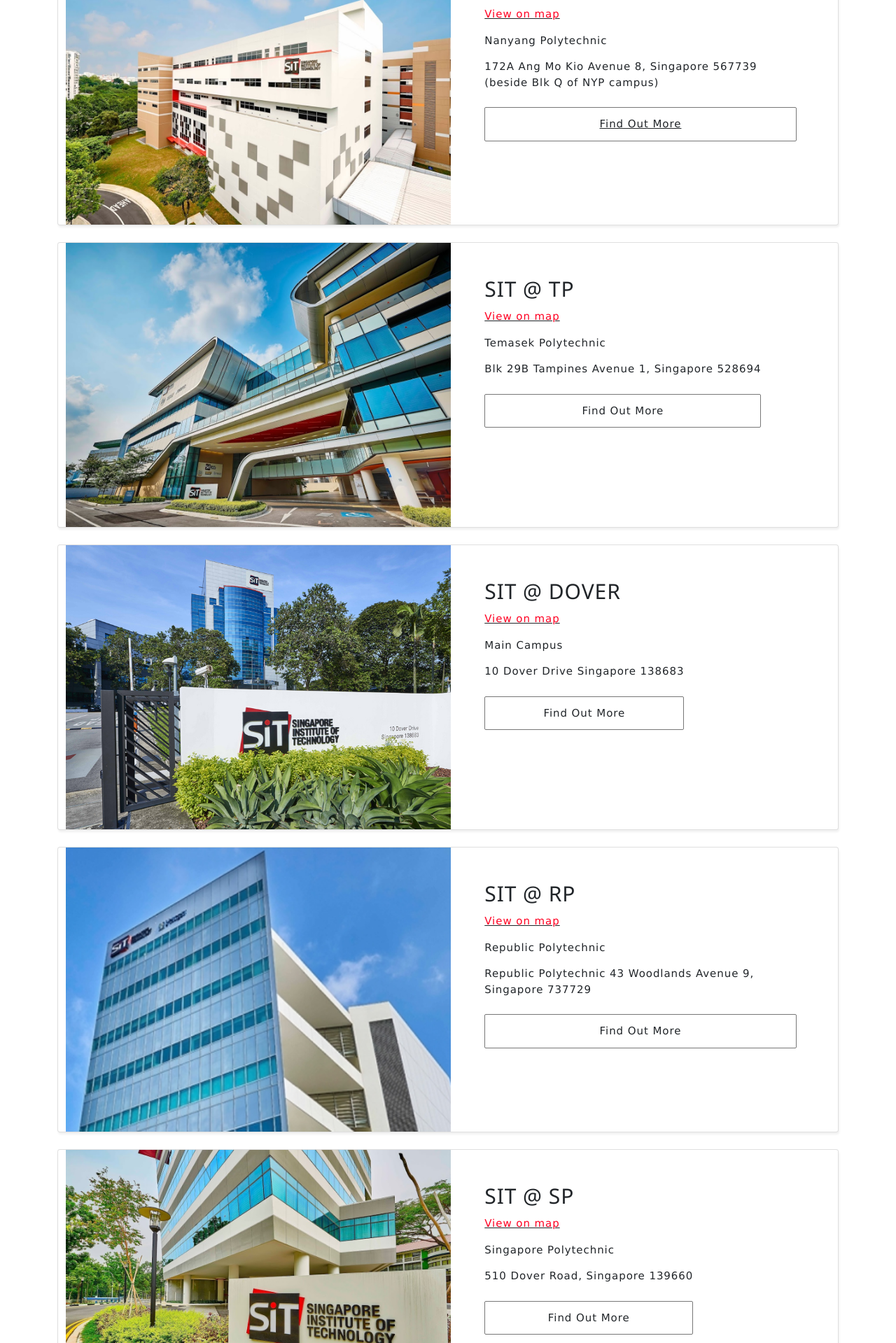
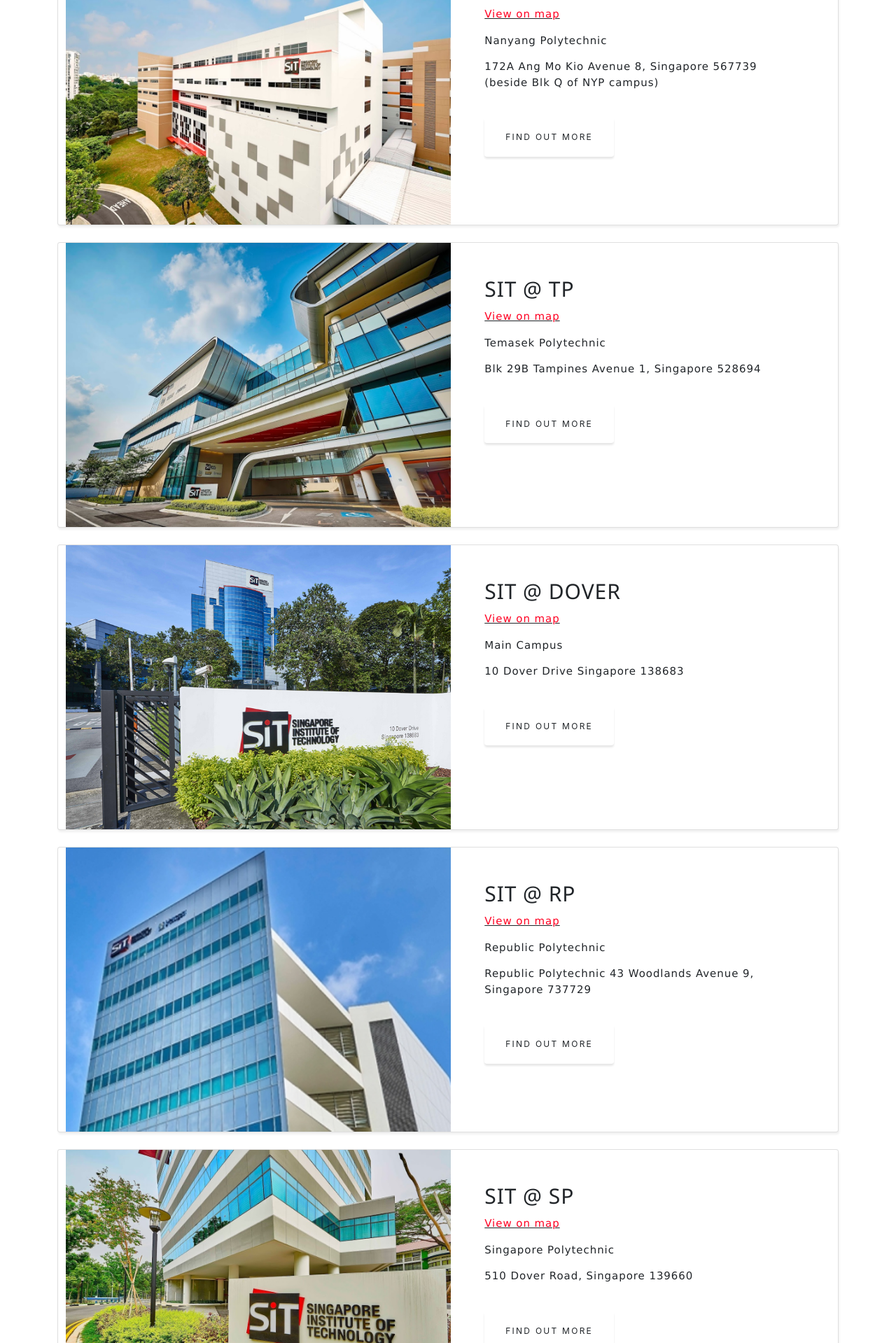
Before and after one commit to hxijxe/websysproject, a PHP site: the page made by source files/location.php in a window 1280 px wide. Shown: the part 901-2820 px from the top of the page at 70% size. Run offline with PHP 8.4, Linux system fonts and the light colour scheme.

Commit message:
updated for w3cvalidator and wcag pt3

```diff
--- a/source files/location.php
+++ b/source files/location.php
@@ -108,7 +108,7 @@ include "nav.inc.php";
                             <p>172A Ang Mo Kio Avenue 8, Singapore 567739
                                 (beside Blk Q of NYP campus)</p>
                             <a href="location_SITNYP.php" class="RX4Lf26" target="_blank" rel="noreferrer">
-                                <div class="card__button">Find Out More</div>
+                                <div class="card__button btn">Find Out More</div>
                             </a>
                         </div>
                     </div>
@@ -128,7 +128,7 @@ include "nav.inc.php";
                             </div>
                             <p>Temasek Polytechnic</p>
                             <p>Blk 29B Tampines Avenue 1, Singapore 528694</p>
-                            <div class="card__button">Find Out More</div>
+                            <div class="card__button btn">Find Out More</div>
                         </div>
                     </div>
                 </div>
@@ -148,7 +148,7 @@ include "nav.inc.php";
                             <p>Main Campus</p>
                             <p>10 Dover Drive Singapore 138683</p>
 
-                            <div class="card__button">Find Out More</div>
+                            <div class="card__button btn">Find Out More</div>
                         </div>
                     </div>
                 </div>
@@ -172,7 +172,7 @@ include "nav.inc.php";
                             <p>Republic Polytechnic</p>
                             <p>Republic Polytechnic 43 Woodlands Avenue 9, Singapore 737729</p>
 
-                            <div class="card__button">Find Out More</div>
+                            <div class="card__button btn">Find Out More</div>
                         </div>
                     </div>
                 </div>
@@ -192,7 +192,7 @@ include "nav.inc.php";
                             <p>Singapore Polytechnic</p>
                             <p> 510 Dover Road, Singapore 139660</p>
 
-                            <div class="card__button">Find Out More</div>
+                            <div class="card__button btn">Find Out More</div>
                         </div>
                     </div>
                 </div>
@@ -215,7 +215,7 @@ include "nav.inc.php";
                             <p>Ngee Ann Polytechnic</p>
                             <p> 537 Clementi Road, Singapore 599493</p>
 
-                            <div class="card__button">Find Out More</div>
+                            <div class="card__button btn">Find Out More</div>
                         </div>
                     </div>
                 </div>
```
